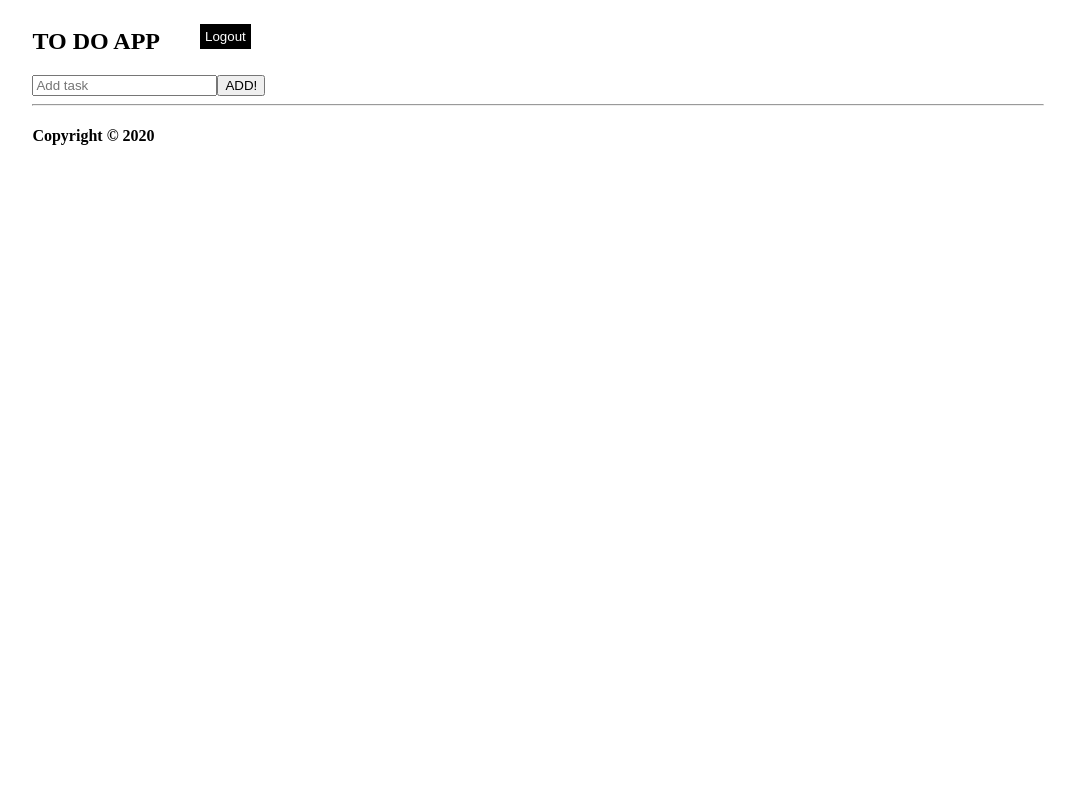
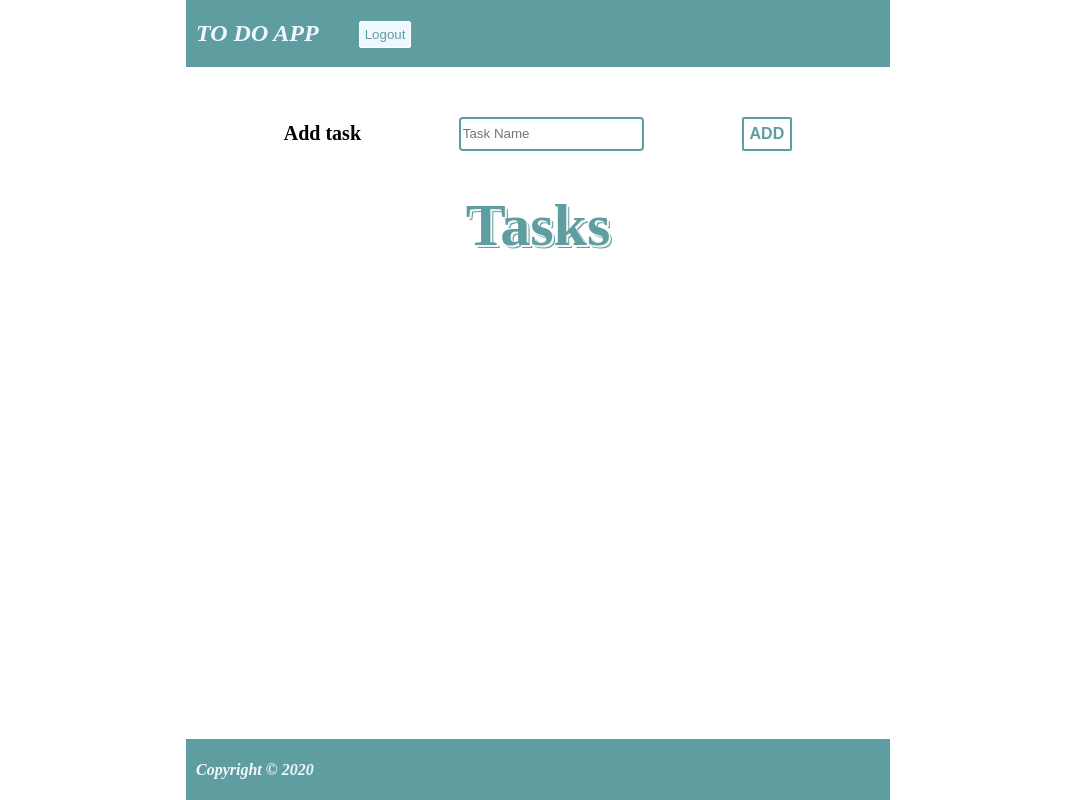
Before and after one commit to salEZY/TO-DO-app, a website built with webpack: page index.html in a window 1280 px wide. Both pictures are taken after a click on the button "Login". Shown: the whole page, without its empty margins (102-1177 px from the left). Built offline with nearby package versions, Linux system fonts and the light colour scheme.

Commit message:
continue on css

```diff
--- a/assets/css/style.css
+++ b/assets/css/style.css
@@ -1,4 +1,94 @@
+body {
+    margin: 0;
+  }
 #container {
-    width: 80%;
+    width: 55%;
     margin: 0 auto;
+    min-height: 100vh;
+    position: relative;
 }
+header, footer {
+    background-color: cadetblue;
+    color: aliceblue;
+    font-style: oblique;
+}
+h2, h4 {
+    margin-left: 10px;
+}
+header {
+    margin-bottom: 50px;
+}
+.btn {
+    border: 1px solid white;
+    border-radius: 2px;
+    padding: 5px;
+    margin-top: 5px;
+    background-color: aliceblue;
+    color: cadetblue
+}
+.btn:hover {
+    cursor: pointer;
+    background-color: cadetblue;
+    color: aliceblue;
+}
+#app main div label {
+    margin-top: 5px;
+    font-weight: bolder;
+    font-size: 20px;
+}
+#app main div input {
+    border: 2px solid cadetblue;
+    border-radius: 4px;
+}
+#addTask {
+    background-color: white;
+    border: 2px solid cadetblue;
+    font-size: 16px;
+    font-weight: bolder;
+    padding: 6px;
+    margin-top: 0;
+}
+#addTask:hover {
+    background-color: cadetblue;
+    color: white;
+}
+#reg {
+    display: none;
+}
+.title-list {
+    font-size: 60px;
+    color: cadetblue;
+    text-align: center;
+    text-shadow: 2px 2px 0px whitesmoke, 3px 3px 0px cadetblue;
+}
+.task-item {
+    display: flex;
+    flex-direction: row;
+    width: 33.33%;
+    margin: 20px auto;
+    overflow: auto;
+    position: relative;
+    box-shadow: 0px 12px 21px rgba(0, 0, 0, 0.15);
+    padding: 5px;
+}
+.remove-btn {
+    height: 26px;
+    position: absolute;
+    left: 93.5%;
+    bottom: 60%;
+    color: darkred;
+    background-color: white;
+    font-weight: bolder;
+    text-align: center;
+    font-size: 16px;
+    border-radius: 5px;
+}
+.remove-btn:hover {
+    color: white;
+    background-color: darkred;
+}
+footer {
+    position: absolute;
+    bottom: 0;
+    width: 100%;
+  }
--- a/src/components/Nav.js
+++ b/src/components/Nav.js
@@ -1,22 +1,29 @@
+import { displayMain } from '../layouts/Main'
+
 export const Nav = () => {
     const ul = document.createElement('ul')
     ul.style = 'display: flex; flex-direction: row;'
     const li1 = document.createElement('li')
     li1.style = 'list-style: none;'
     const loginBtn = document.createElement('button')
+    loginBtn.id = 'log'
+    loginBtn.className = 'btn'
     loginBtn.textContent = 'Login'
     loginBtn.addEventListener('click', () => {
         loginBtn.style.display = 'none'
         registerBtn.style.display = 'block'
+        displayMain(true)
     })
     const li2 = document.createElement('li')
     li2.style = 'list-style: none;'
     const registerBtn = document.createElement('button')
+    registerBtn.id = 'reg'
+    registerBtn.className = 'btn'
     registerBtn.textContent = 'Logout'
-    registerBtn.style = 'display: none; color: white; background-color: black;border: 0;outline: 0; padding: 5px;'
     registerBtn.addEventListener('click', () => {
         loginBtn.style.display = 'block'
         registerBtn.style.display = 'none'
+        displayMain(false)
     })
 
     li1.appendChild(loginBtn)
--- a/src/components/TaskForm.js
+++ b/src/components/TaskForm.js
@@ -3,18 +3,24 @@ import { renderTaskList } from '../layouts/Main'
 
 export const TaskForm = () => {
     const div = document.createElement('div')
+    div.style = 'display: flex; flex-direction: row; justify-content: space-evenly;'
+    const label = document.createElement('label')
+    label.textContent = 'Add task'
+    label.htmlFor = 'desc'
     const input = document.createElement('input')
     input.type = 'text'
-    input.placeholder = 'Add task'
+    input.placeholder = 'Task Name'
     input.id = 'desc'
     const submitBtn = document.createElement('button')
     submitBtn.type = 'submit'
-    submitBtn.textContent = 'ADD!'
+    submitBtn.id = 'addTask'
+    submitBtn.className = 'btn'
+    submitBtn.textContent = 'ADD'
     submitBtn.addEventListener('click', () => {
         addTask(input.value)
         renderTaskList()
     })
 
-    div.append(input, submitBtn, document.createElement('hr'))
+    div.append(label, input, submitBtn)
     return div
 }
--- a/src/components/TaskItem.js
+++ b/src/components/TaskItem.js
@@ -2,16 +2,18 @@ import { removeTask } from "../utility/utility"
 
 export const TaskItem = (task) => {
     const div = document.createElement('div')
+    div.className = 'task-item'
     const p = document.createElement('p')
     p.textContent = task.desc
 
     const x = document.createElement('button')
+    x.className = 'remove-btn btn'
     x.textContent = 'X'
     x.addEventListener('click',() => {
         removeTask(task.id)
         div.remove()
     })
 
-    div.append(p, x, document.createElement('hr'))
+    div.append(p, x)
     return div
 }
--- a/src/layouts/Main.js
+++ b/src/layouts/Main.js
@@ -2,9 +2,14 @@ import { TaskForm } from '../components/TaskForm'
 import { TaskList } from '../components/TaskList'
 
 const main = document.createElement('main')
+main.style.display = 'none'
+const h1 = document.createElement('h1')
+h1.className = 'title-list'
+h1.textContent = 'Tasks'
 
 export const Main = () => {
     main.appendChild(TaskForm())
+    main.appendChild(h1)
     main.appendChild(TaskList())
     return main
 }
@@ -12,3 +17,7 @@ export const Main = () => {
 export const renderTaskList = () => {
     main.replaceChild(TaskList(), document.querySelector('#tasks-container'))
 }
+
+export const displayMain = (bool) => {
+    bool ? main.style.display = 'block' : main.style.display = 'none'
+}
```
Also changed, not shown: package.json (+13 -13 lines), 1 other file.
